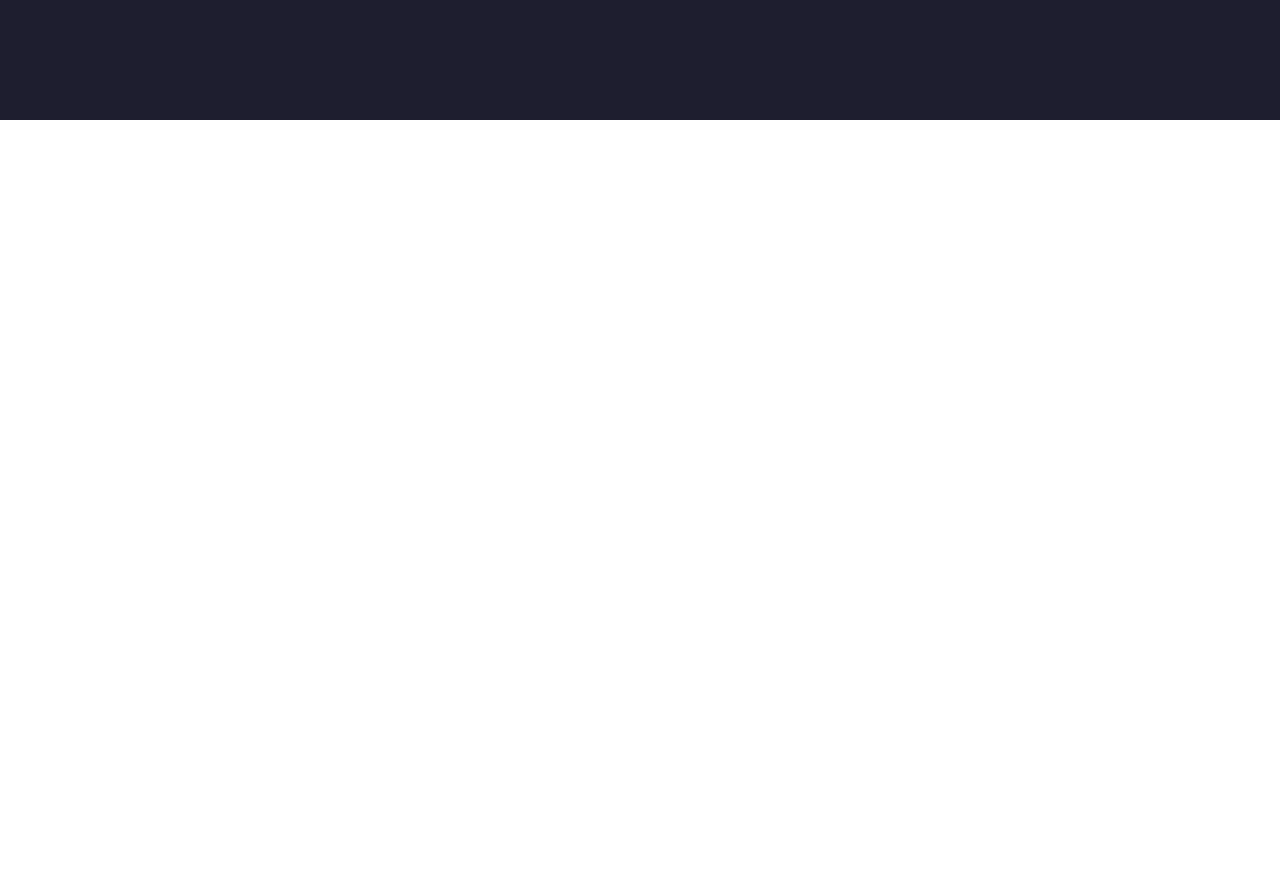
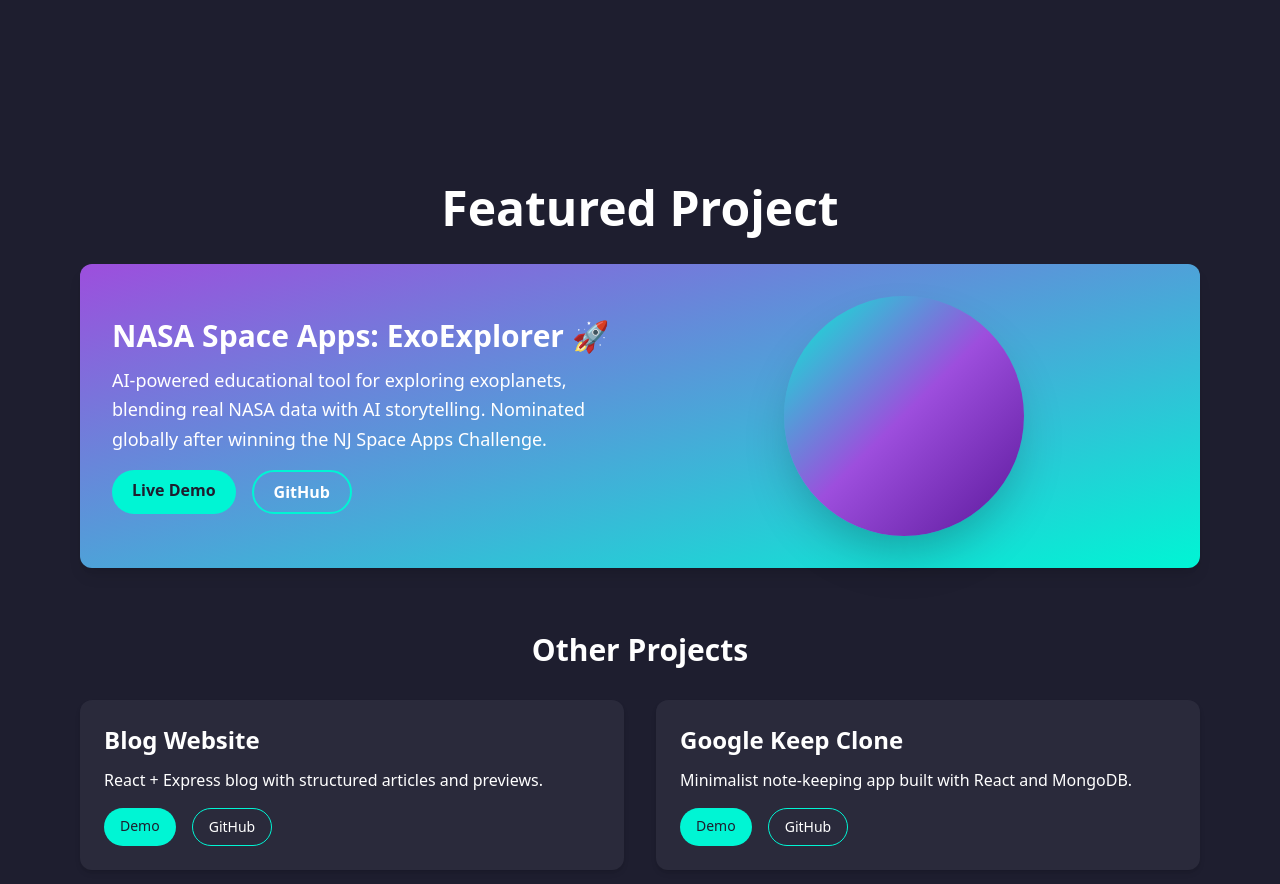
Before and after one commit to ShaurabhGhimire/my-portfolio, a React (Vite) app: page / in a window 1280 px wide. Shown: the part 1480-2364 px from the top of the page. Before the commit the page ends 1600 px from the top, so only its background shows below. Built offline with nearby package versions, Linux system fonts and the light colour scheme.

Commit message:
✅ Added Featured + Grid Projects section with clean animations

```diff
--- a/src/App.jsx
+++ b/src/App.jsx
@@ -1,12 +1,14 @@
 import Hero from './components/Hero';
 import CustomCursor from './components/CustomCursor';
 import About from './components/About';
+import Projects  from './components/Projects';
 function App() {
   return (
     <>
       <CustomCursor />
       <Hero />
             <About />
+            <Projects />
     </>
   );
 }
--- /dev/null
+++ b/src/components/Projects.jsx
@@ -0,0 +1,72 @@
+/* eslint-disable no-unused-vars */
+import { motion } from "framer-motion";
+
+export default function Projects() {
+  return (
+    <section id="projects" className="min-h-screen px-8 md:px-20 py-16 bg-[#1E1E2F] text-white">
+
+      {/* Featured Project */}
+      <motion.div
+        initial={{ opacity: 0, y: 50 }}
+        whileInView={{ opacity: 1, y: 0 }}
+        transition={{ duration: 0.8 }}
+        className="mb-16"
+      >
+        <h2 className="text-4xl md:text-5xl font-bold mb-8 text-center">Featured Project</h2>
+        <div className="bg-gradient-to-br from-[#9D4EDD] to-[#00F5D4] rounded-xl p-8 shadow-lg flex flex-col md:flex-row items-center">
+          <div className="flex-1 mb-6 md:mb-0">
+            <h3 className="text-3xl font-semibold mb-3">NASA Space Apps: ExoExplorer 🚀</h3>
+            <p className="mb-4 text-lg leading-relaxed">
+              AI-powered educational tool for exploring exoplanets, blending real NASA data with AI storytelling.
+              Nominated globally after winning the NJ Space Apps Challenge.
+            </p>
+            <div className="flex gap-4 flex-wrap">
+              <a href="#" className="px-5 py-2 bg-[#00F5D4] text-[#1E1E2F] rounded-full font-semibold hover:scale-105 transition">Live Demo</a>
+              <a href="#" className="px-5 py-2 border-2 border-[#00F5D4] rounded-full font-semibold hover:scale-105 transition">GitHub</a>
+            </div>
+          </div>
+          <div className="flex-1 flex justify-center">
+            <div className="w-60 h-60 rounded-full bg-gradient-to-br from-[#00F5D4] via-[#9D4EDD] to-[#5A189A] shadow-2xl"></div>
+          </div>
+        </div>
+      </motion.div>
+
+      {/* Grid Projects */}
+      <h2 className="text-3xl font-bold mb-8 text-center">Other Projects</h2>
+      <div className="grid md:grid-cols-2 gap-8">
+
+        {/* Example Card */}
+        {[
+          {
+            title: "Blog Website",
+            description: "React + Express blog with structured articles and previews.",
+            link: "#",
+            github: "#"
+          },
+          {
+            title: "Google Keep Clone",
+            description: "Minimalist note-keeping app built with React and MongoDB.",
+            link: "#",
+            github: "#"
+          }
+        ].map((project, index) => (
+          <motion.div
+            key={index}
+            initial={{ opacity: 0, y: 30 }}
+            whileInView={{ opacity: 1, y: 0 }}
+            transition={{ delay: index * 0.2, duration: 0.8 }}
+            className="bg-[#2A2A3B] rounded-xl p-6 shadow-md hover:scale-[1.02] transition cursor-pointer"
+          >
+            <h3 className="text-2xl font-semibold mb-3">{project.title}</h3>
+            <p className="mb-4">{project.description}</p>
+            <div className="flex gap-4">
+              <a href={project.link} className="px-4 py-2 text-sm bg-[#00F5D4] text-[#1E1E2F] rounded-full font-medium">Demo</a>
+              <a href={project.github} className="px-4 py-2 text-sm border border-[#00F5D4] rounded-full font-medium">GitHub</a>
+            </div>
+          </motion.div>
+        ))}
+
+      </div>
+    </section>
+  );
+}
```
